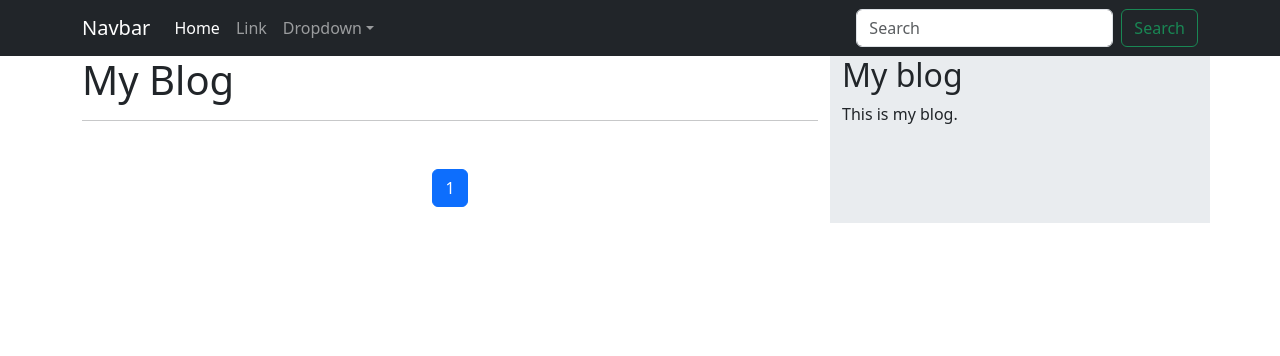
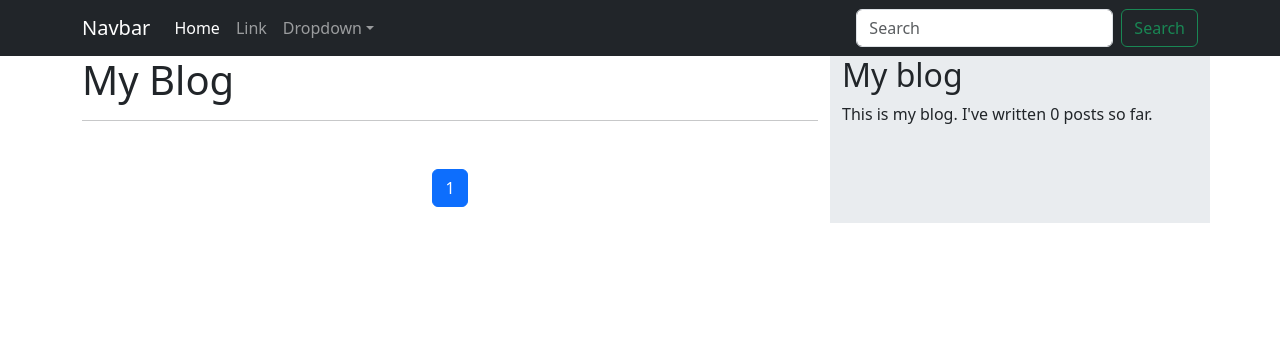
Before and after one commit to ahmadfaraz2/blog-uni, a Django app: page /blog/ in a window 1280 px wide. Shown: the top 356 px of the page. Run offline with Django 4.2, Linux system fonts and the light colour scheme; data that the repository does not hold is empty.

Commit message:
Create a custom template tag to count total posts

```diff
--- a/blog/templates/blog/base.html
+++ b/blog/templates/blog/base.html
@@ -1,3 +1,4 @@
+{% load custom_tags %}
 {% load static %}
 <!doctype html>
 <html lang="en">
@@ -102,7 +103,10 @@
                     </div>
                     <div class="col-md-4 bg-body-secondary">
                         <h2>My blog</h2>
-                        <p>This is my blog.</p>
+                        <p>
+                            This is my blog.
+                            I've written {% total_posts %} posts so far.
+                        </p>
                         {% block sidebar %}
 
                         {% endblock sidebar %}
--- /dev/null
+++ b/blog/templatetags/custom_tags.py
@@ -0,0 +1,10 @@
+from django import template
+from ..models import Post
+
+
+register = template.Library()
+
+
+@register.simple_tag
+def total_posts():
+    return Post.published.count()
```
Also changed, not shown: blog/templatetags/__init__.py (added).
